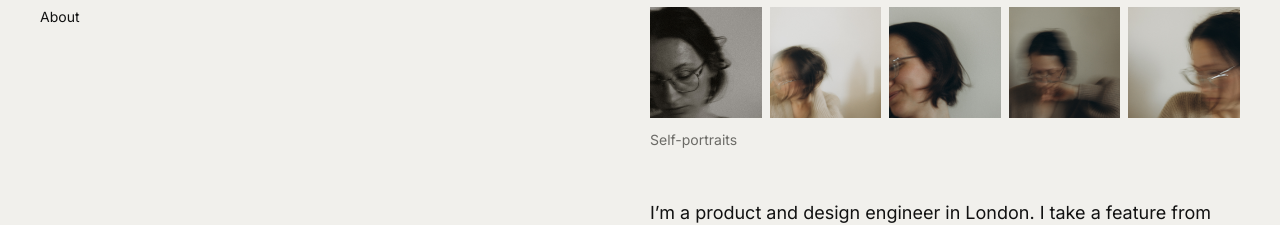
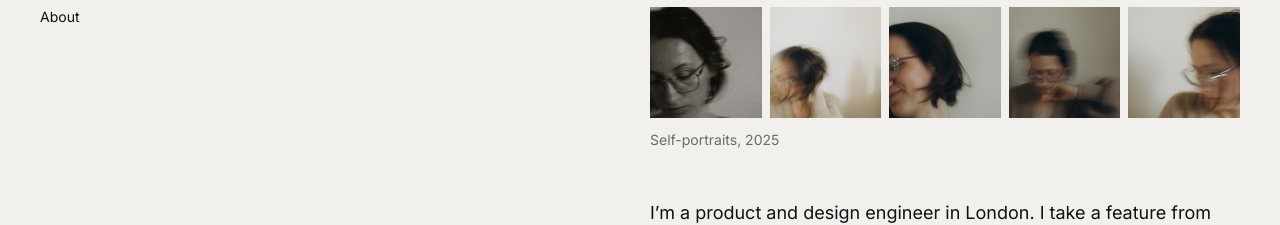
Before and after one commit to alina-kabanets/alinakabanets.com, a Next.js app: page / in a window 1280 px wide. Shown: the part 3520-3745 px from the top of the page. Built offline with nearby package versions, Linux system fonts and the light colour scheme.

Commit message:
Add year to the self-portraits caption
Co-Authored-By: Claude Opus 5.5 <noreply@anthropic.com>

```diff
--- a/app/page.tsx
+++ b/app/page.tsx
@@ -69,7 +69,7 @@ export default function Home() {
               </li>
             ))}
           </ul>
-          <figcaption className="mt-3 text-sm text-muted">Self-portraits</figcaption>
+          <figcaption className="mt-3 text-sm text-muted">Self-portraits, 2025</figcaption>
         </figure>
 
         <div className="mt-12 max-w-[38rem] space-y-5 text-base leading-relaxed md:text-lg">
```
